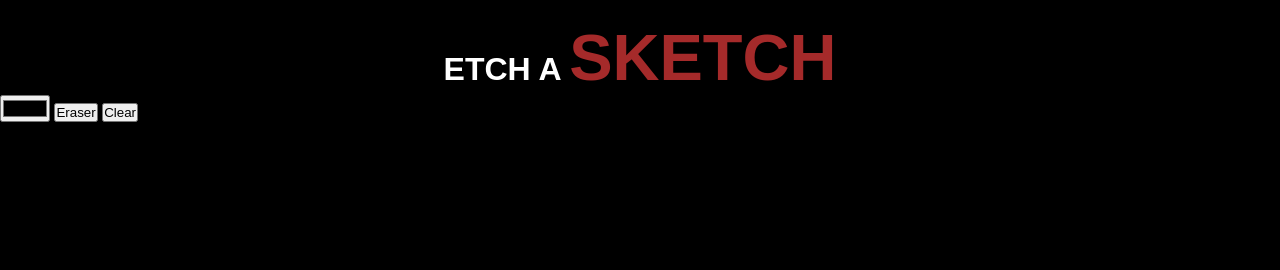
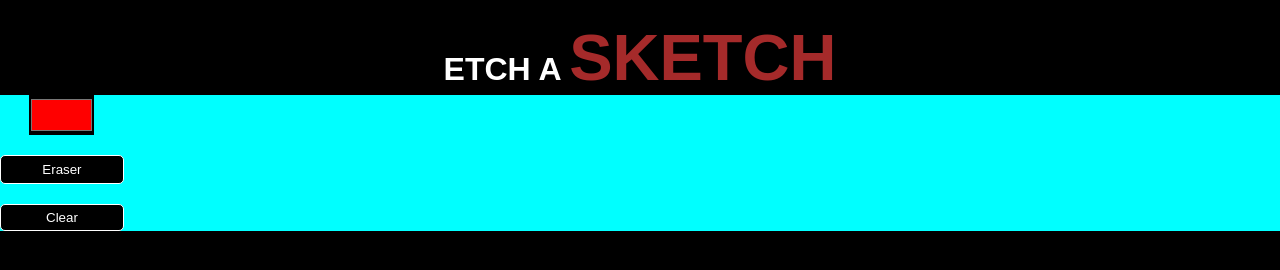
Before and after one commit to Luka-Popovic06/ETCH-A-SKETCH, a plain HTML site: page index.html in a window 1280 px wide. Drawn offline with Linux system fonts and the light colour scheme.

Commit message:
Editing the main part in CSS

```diff
--- a/index.html
+++ b/index.html
@@ -12,7 +12,7 @@
     </header>
     <main>
       <div id="mini-box-1">
-        <input type="color" class="inp-color" />
+        <input type="color" value="#FF0000" class="inp-color" />
         <button type="button" class="btn-eraser">Eraser</button>
         <button type="button" class="btn-clear">Clear</button>
       </div>
--- a/style.css
+++ b/style.css
@@ -20,4 +20,45 @@ h1 {
 /*MAIN*/
 main {
   display: flex;
+  background-color: aqua;
 }
+#mini-box-1 {
+  display: flex;
+  flex-direction: column;
+  gap: 20px;
+  align-items: center;
+}
+.inp-color {
+  border: none;
+  background-color: black;
+  width: 65px;
+  height: 40px;
+}
+.btn-eraser {
+  padding: 6px 41px;
+  border-radius: 5px;
+  border: none;
+  font-family: sans-serif;
+  cursor: pointer;
+  background-color: black;
+  color: white;
+  border: 1.9px solid white;
+}
+.btn-eraser:hover {
+  padding: 9px 47px;
+  transition: 0.2s;
+}
+.btn-clear {
+  font-family: sans-serif;
+  padding: 5px 45px;
+  border-radius: 5px;
+  border: none;
+  cursor: pointer;
+  background-color: black;
+  color: white;
+  border: 1.9px solid white;
+}
+.btn-clear:hover {
+  padding: 9px 47px;
+  transition: 0.2s;
+}
```
